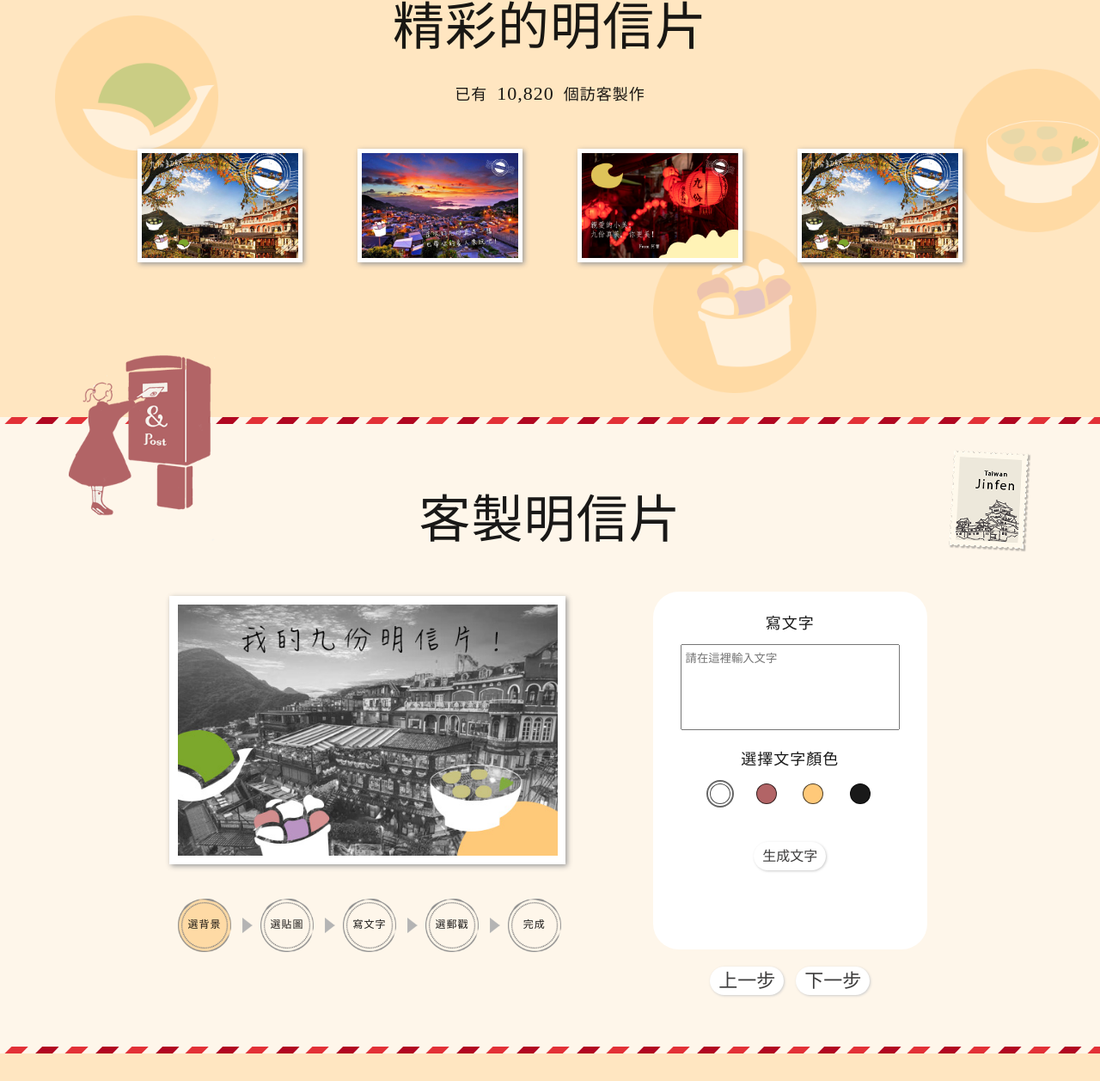
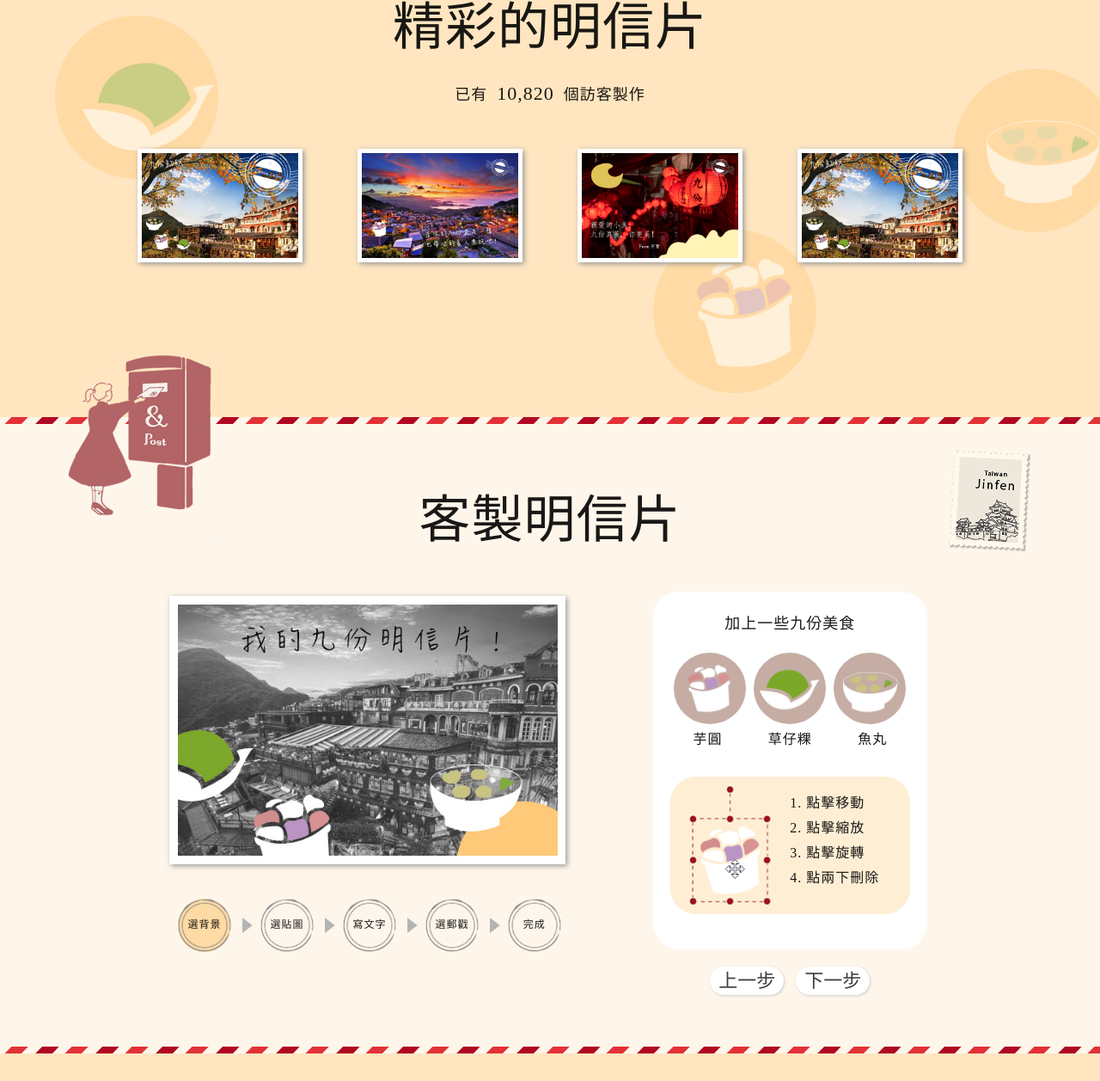
Before and after one commit to danny17495/DD103G1, a PHP site: page /postcard.html in a window 1280 px wide. Shown: the part 180-1437 px from the top of the page at 86% size. Run offline with PHP 8.4, Linux system fonts and the light colour scheme; some web fonts are replaced.

Commit message:
靜 1.新增步驟二四教學 2.新增顏色選擇功能 3.處理文字生成後清空文字 4.步驟五排版 5.註冊左側步驟按鈕

```diff
--- a/css/stylePostcard.css
+++ b/css/stylePostcard.css
@@ -258,6 +258,7 @@ section.postcardMain .aapostLeft .aapostStep{
     background-size: contain;
     background-repeat: no-repeat;
     position: relative;
+    cursor: pointer;
 }
 
 section.postcardMain .aapostLeft .aapostStep p{
@@ -292,8 +293,8 @@ section.postcardMain .aapostLeft .postStepYellow4:after{
 /*2-2-2(二).操作畫面.postRight設定*/
 /*===============================================================*/
 /*2-2-2(二).操作畫面.postRight切換步驟css + postcard.js*/
-.postRight_2{display: none}
 .postRight_1{display: none}
+.postRight_3{display: none}
 .postRight_4{display: none}
 .postRight_5{display: none}
 
@@ -387,13 +388,9 @@ section.postcardMain .postRight_1 .aapostRightDIY .aauploadBGC p{
 }
 
 /*操作畫面中背景圖focus, hover效果*/
-section.postcardMain .postRight_1 .aapostBGC_1:focus,
-section.postcardMain .postRight_1 .aapostBGC_2:focus,
-section.postcardMain .postRight_1 .aapostBGC_3:focus,
+section.postcardMain .postRight_1 .aapostBGC:focus,
 section.postcardMain .postRight_1 .aapostRightDIY .aauploadBGC:focus,
-section.postcardMain .postRight_1 .aapostBGC_1:hover,
-section.postcardMain .postRight_1 .aapostBGC_2:hover,
-section.postcardMain .postRight_1 .aapostBGC_3:hover,
+section.postcardMain .postRight_1 .aapostBGC:hover,
 section.postcardMain .postRight_1 .aapostRightDIY .aauploadBGC:hover{
     z-index: 10;
     transition: all .5s;
@@ -454,6 +451,8 @@ section.postcardMain #postRight_1 .aauploadBGC_Selected{
 /*2-2-2(二).操作畫面.postRight步驟二樣式*/
 section.postcardMain .postRight_2 .aapostRightDIY > div{
     position: absolute;
+    width: 100%;
+    /*background-color: red;*/
 }
 
 section.postcardMain .postRight_2 .aapostRightDIY > div > div{
@@ -478,17 +477,46 @@ section.postcardMain .postRight_2 .postDecoFood img{
     height: auto;
 }
 
-section.postcardMain .postRight_2 .aapostRightDIY  div p{
+section.postcardMain .postRight_2 .aapostRightDIY > div > div:nth-child(2){
+    /*background-color: red;*/
     padding-top: 5px;
     font-size: 14px;
 }
 
 section.postcardMain .postRight_2 .aapostRightDIY .postDecoFood:hover{
-    /*border: */
     box-sizing: border-box;
-    /*border: 4px solid rgb(255, 201, 121);*/
     background-color: rgb(255, 201, 121);
 }
+
+section.postcardMain .postRight_2 .aapostRightDIY > div > div:nth-child(3){
+    /*background-color: yellow;*/
+    padding-top: 30px;
+    position: relative;
+}
+
+section.postcardMain .postRight_2 .aapostRightDIY .postcardTeachBox img{
+    display: block;
+    width: 100%;
+    height: auto;
+}
+
+section.postcardMain .postRight_2 .aapostRightDIY .postcardTeachText{
+    position: absolute;
+    top: 25%;
+    left: 50%;
+    text-align: left;
+}
+
+section.postcardMain .postRight_2 .aapostRightDIY .postcardTeachText p{
+    /*font-size: 12px;*/
+    line-height: 1.8;
+}
+
+
+
+
+
+
 
 
 /*2-2-2(二).操作畫面.postRight步驟四樣式*/
@@ -528,6 +556,17 @@ section.postcardMain .postRight_4 .aapostRightDIY .postDecoMark:hover{
     box-sizing: border-box;
     /*border: 4px solid rgb(255, 201, 121);*/
     background-color: rgb(255, 201, 121);
+}
+
+
+section.postcardMain .postRight_4 .aapostRightDIY > div > div:nth-child(3){
+    padding-top: 30px;
+}
+
+section.postcardMain .postRight_4 .aapostRightDIY .postcardTeachBox img{
+    display: block;
+    width: 100%;
+    height: auto;
 }
 
 
@@ -600,16 +639,47 @@ section.postcardMain .postRight_3 .aapostRightDIY .postcardTextColor2 span{backg
 section.postcardMain .postRight_3 .aapostRightDIY .postcardTextColor3 span{background-color: rgb(255, 201, 121);}
 section.postcardMain .postRight_3 .aapostRightDIY .postcardTextColor4 span{background-color: rgba(0, 0, 0, 0.9);}
 
-section.postcardMain .postRight_3 .aapostRightDIY .whiteButton{
-    font-size: 16px;
+section.postcardMain .postRight_3 .aapostRightDIY .leafButton{
     margin-top: 30px;
 }
 
-section.postcardMain .postRight_3 .aapostRightDIY .whiteButton:hover{
-    background-color: rgba(255, 201, 121);
-    color: rgba(0, 0, 0, .9);
 
+
+/*2-2-2(二).操作畫面.postRight步驟五樣式*/
+section.postcardMain .postRight_5 .aapostRightDIY table{
+    width: 90%;
+    max-width: 280px;
+    margin: 30px auto 0 ;
 }
+
+
+
+section.postcardMain .postRight_5 .aapostRightDIY > div{
+    position: absolute;
+    width: 100%;
+}
+
+
+
+section.postcardMain .postRight_5 .finishBox th{
+    width: 90px;
+    padding: 10px 0;
+}
+
+section.postcardMain .postRight_5 .finishBox td{
+    padding: 10px 5px 10px 5px;
+}
+
+section.postcardMain .postRight_5 .aapostRightDIY .leafButton{
+    font-size: 20px;
+}
+
+section.postcardMain .postRight_5 .aapostRightDIY p{
+    text-align: left;
+    font-size: 14px;
+}
+
+
 
 
 
--- a/postcard.html
+++ b/postcard.html
@@ -141,27 +141,27 @@
                 <!-- (1)<768的步驟圈圈在上方 -->
                 <div class="postLeftStepBox postLeftStepBoxSmall">
                     <span class="postStepYellow postStepYellow1 postStepYellowHere" id="postStepYellow1">
-                        <div class="aapostStep aapostStep1">
+                        <div class="aapostStep aapostStep1" id="aapostStepS1">
                             <p>選背景</p>
                         </div>
                     </span>
                     <span class="postStepYellow postStepYellow2" id="postStepYellow2">
-                        <div class="aapostStep aapostStep2">
+                        <div class="aapostStep aapostStep2" id="aapostStepS2">
                             <p>選貼圖</p>
                         </div>
                     </span>
                     <span class="postStepYellow postStepYellow3" id="postStepYellow3">
-                        <div class="aapostStep aapostStep3">
+                        <div class="aapostStep aapostStep3" id="aapostStepS3">
                             <p>寫文字</p>
                         </div>
                     </span>
                     <span class="postStepYellow postStepYellow4" id="postStepYellow4">
-                        <div class="aapostStep aapostStep4">
+                        <div class="aapostStep aapostStep4" id="aapostStepS4">
                             <p>選郵戳</p>
                         </div>
                     </span>
                     <span class="postStepYellow postStepYellow5" id="postStepYellow5">
-                        <div class="aapostStep aapostStep5">
+                        <div class="aapostStep aapostStep5" id="aapostStepS5">
                             <p>完成</p>
                         </div>
                     </span>
@@ -177,27 +177,27 @@
                 <!-- (3)>=768的步驟圈圈在下方 -->
                 <div class="postLeftStepBox postLeftStepBoxBig">
                     <span class="postStepYellow postStepYellow1 postStepYellowHere"  id="postStepYellowBig1">
-                        <div class="aapostStep aapostStep1">
+                        <div class="aapostStep aapostStep1" id="aapostStepB1">
                             <p>選背景</p>
                         </div>
                     </span>
                     <span class="postStepYellow postStepYellow2"  id="postStepYellowBig2">
-                        <div class="aapostStep aapostStep2">
+                        <div class="aapostStep aapostStep2" id="aapostStepB2">
                             <p>選貼圖</p>
                         </div>
                     </span>
                     <span class="postStepYellow postStepYellow3"  id="postStepYellowBig3">
-                        <div class="aapostStep aapostStep3">
+                        <div class="aapostStep aapostStep3" id="aapostStepB3">
                             <p>寫文字</p>
                         </div>
                     </span>
                     <span class="postStepYellow postStepYellow4"  id="postStepYellowBig4">
-                        <div class="aapostStep aapostStep4">
+                        <div class="aapostStep aapostStep4" id="aapostStepB4">
                             <p>選郵戳</p>
                         </div>
                     </span>
                     <span class="postStepYellow postStepYellow5"  id="postStepYellowBig5">
-                        <div class="aapostStep aapostStep5">
+                        <div class="aapostStep aapostStep5" id="aapostStepB5">
                             <p>完成</p>
                         </div>
                     </span>
@@ -241,8 +241,8 @@
             <div class="postRight_2 aapostRight" id="postRight_2">
                 <div class="aapostRightDIY">
                     <h3>加上一些九份美食</h3>
-                    <!-- (1)3個可選用食物 -->
                     <div>
+                        <!-- (1)3個可選用食物 -->
                         <div>
                             <div class="postDecoFood_1 postDecoFood" id="postDecoFood_1">
                                 <img src="images/postcard/foodDeco-rect-1.png" alt="postDeco">
@@ -265,14 +265,23 @@
                                 <p>魚丸</p>
                             </div>
                         </div>
+                        <!-- (2)教學 -->
+                        <div>
+                            <div class="postcardTeachBox">
+                                <img src="images/postcard/teachCursors-1move.png" alt="teachPic">
+                                <div class="postcardTeachText">
+                                    <p>1. 點擊移動</p>
+                                    <p>2. 點擊縮放</p>
+                                    <p>3. 點擊旋轉</p>
+                                    <p>4. 點兩下刪除</p>
+                                </div>
+                            </div>
+                        </div>
                     </div>
 
 
 
 
-
-
-                    <!-- (2)教學 -->
 
 
 
@@ -309,7 +318,7 @@
                             </span>
                         </div>
                         <div>
-                            <div class="whiteButton" id="newTextBtn">生成文字</div>
+                            <div class="leafButton" id="newTextBtn">生成文字</div>
                         </div>
                     </div>
 
@@ -340,8 +349,8 @@
             <div class="postRight_4 aapostRight" id="postRight_4">
                 <div class="aapostRightDIY">
                     <h3>蓋一個郵戳！九份認證！</h3>
+                    <div>
                     <!-- (1)3個可選用食物 -->
-                    <div>
                         <div>
                             <div class="postDecoMark_1 postDecoMark" id="postDecoMark_1">
                                 <img src="images/postcard/postDeco-rect-1.png" alt="postDeco">
@@ -356,6 +365,13 @@
                             </div>
                             <div>
                                 <p>郵戳二</p>
+                            </div>
+                        </div>
+                        <!-- (2)教學 -->
+                        <div>
+                            <div class="postcardTeachBox">
+                                <img src="images/postcard/teachCursors2-1move.png" alt="teachPic">
+
                             </div>
                         </div>
                     </div>
@@ -375,7 +391,7 @@
                 </div><!-- .postRightDIY結束div -->
                 <div class="postDIYBtn_Wrap">
                     <div class="whiteButton postDIYBtn_6_Back postDIYBtn" id="postDIYBtn_6_Back">上一步</div>
-                    <div class="whiteButton postDIYBtn_7_Next postDIYBtn" id="postDIYBtn_7_Next">下一步</div>
+                    <div class="whiteButton postDIYBtn_7_Next postDIYBtn" id="postDIYBtn_7_Next">&nbsp;儲存&nbsp;</div>
                 </div>
             </div><!-- .postRight_4結束div -->
 
@@ -384,12 +400,48 @@
             <div class="postRight_5 aapostRight" id="postRight_5">
                 <div class="aapostRightDIY">
                     <h3>已完成，您現在可以選擇...</h3>
-                    <!-- (1)3個可選用背景 -->
+                    <!-- (1)按鈕 -->
+                    <div>
+                        <table>
+                            <tr class="finishBox">
+                                <th>
+                                    <div class="leafButton postFinishBtn">下載</div>
+                                </th>
+                                <td>
+                                    <p>免費儲存到您電腦珍藏</p>
+                                </td>
+                            </tr>
+                            <tr class="finishBox">
+                                <th>
+                                    <div class="leafButton postFinishBtn">分享</div>
+                                </th>
+                                <td>
+                                    <p>免費分享</p>
+                                </td>
+                            </tr>
+                            <tr class="finishBox">
+                                <th>
+                                    <a href="competition.html"><div class="leafButton postFinishBtn">比賽</div></a>
+                                </th>
+                                <td>
+                                    <p>免費參加比賽</p>
+                                </td>
+                            </tr>
+                            <tr class="finishBox">
+                                <th>
+                                    <div class="leafButton postFinishBtn">購買</div>
+                                </th>
+                                <td>
+                                    <p>NT$60打印實體明信片</p>
+                                </td>
+                            </tr>
+                        </table>
+                    </div>
 
 
 
 
-                    <!-- (2)上傳窗格 -->
+                    <!-- (2) -->
 
 
 
@@ -473,6 +525,9 @@
 
 
 
+
+
+
     <footer>
         <div>
             <a href="#">
```
Also changed, not shown: js/postcard.js (+92 -22 lines), images/postcard/postStepBorder.png, images/postcard/teachCursors-1move.png (added), images/postcard/teachCursors-2resize.png (added), images/postcard/teachCursors-3rotate.png (added), images/postcard/teachCursors-4delete.png (added), images/postcard/teachCursors2-1move.png (added).
